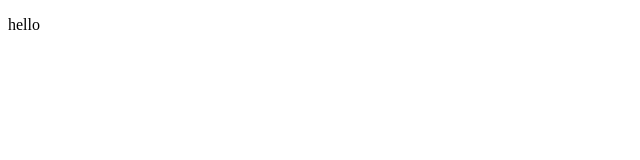
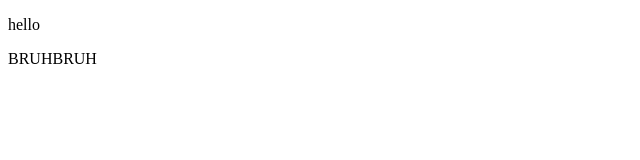
Before and after one commit to MagicHawk0119/tester, a plain HTML site: page index.html in a window 1280 px wide. Shown: the whole page, without its empty margins (0-640 px from the left). Drawn offline with Linux system fonts and the light colour scheme.

Commit message:
Update index.html

```diff
--- a/index.html
+++ b/index.html
@@ -2,5 +2,6 @@
 <html>
 <head>
 <p>hello</p>
+  BRUHBRUH
 </head>
 </html>
```
